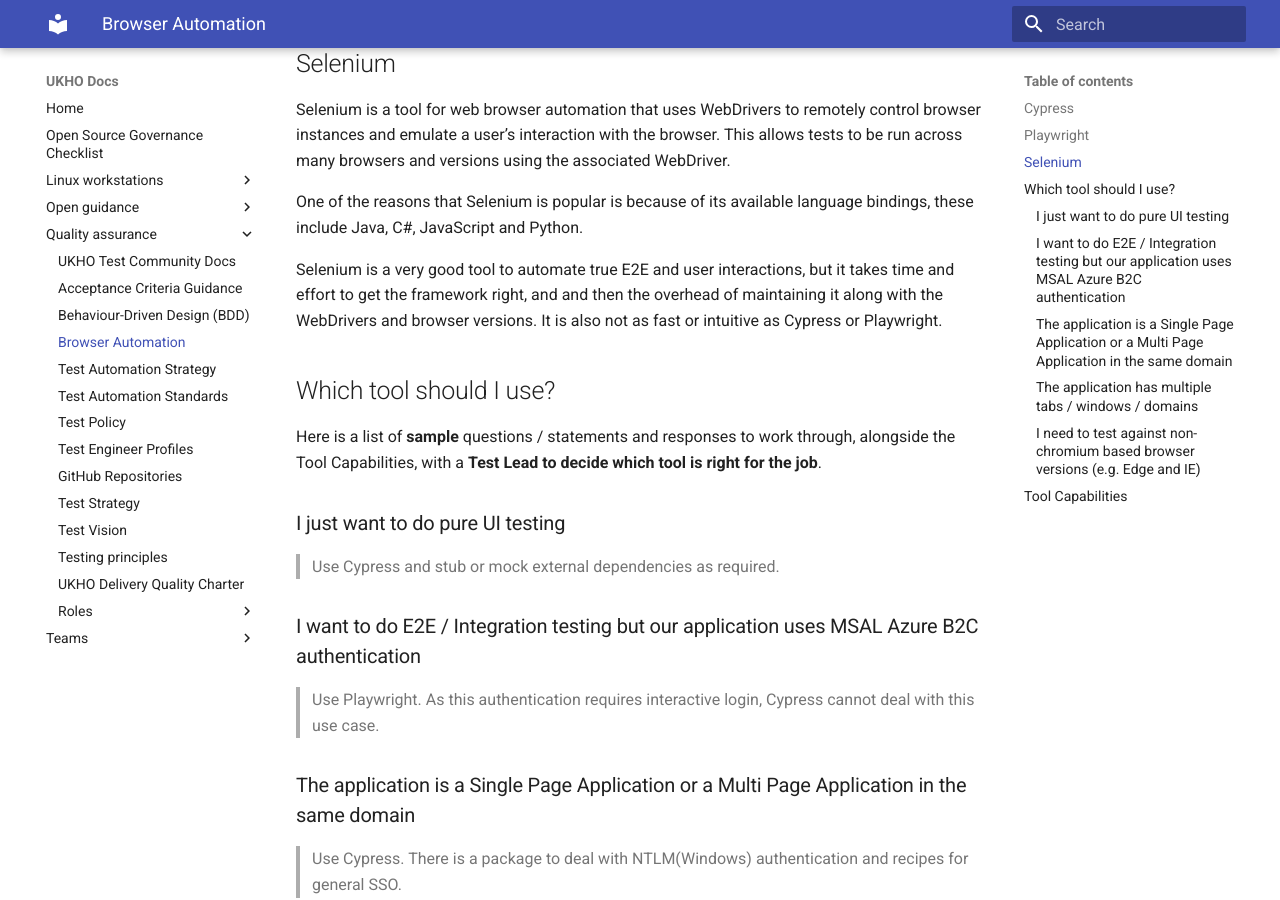
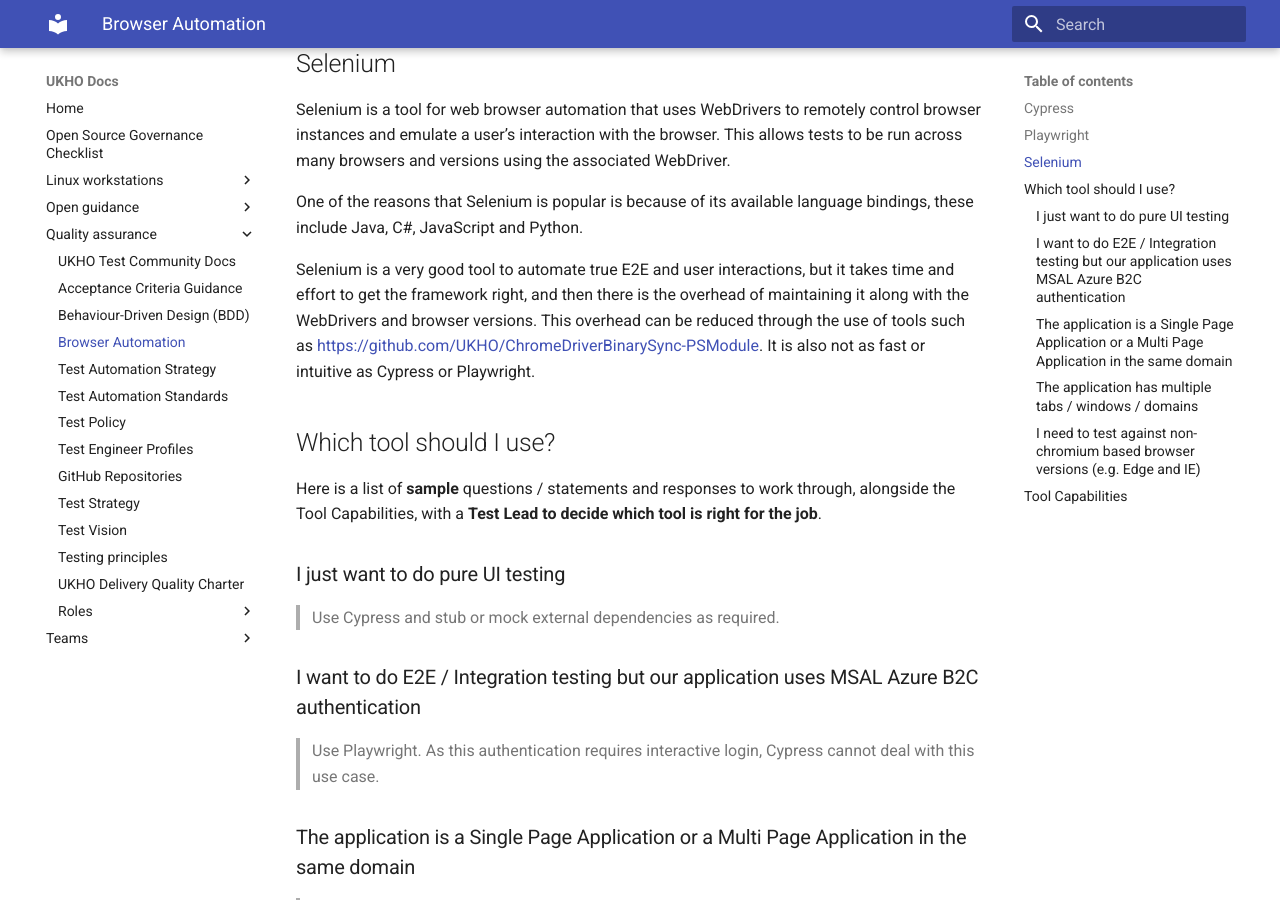
Before and after one commit to UKHO/docs, an MkDocs documentation site: the page built from docs/quality-assurance/browser-automation.md, in a window 1280 px wide and 900 px high, scrolled down 1271 px. Built offline with MkDocs 1.6.1 and Material for MkDocs 9.7.7, drawn with Linux system fonts in a browser that asks for light colours.

Commit message:
added link to chromedriver sync module

```diff
--- a/docs/quality-assurance/browser-automation.md
+++ b/docs/quality-assurance/browser-automation.md
@@ -28,7 +28,8 @@ Selenium is a tool for web browser automation that uses WebDrivers to remotely c
 
 One of the reasons that Selenium is popular is because of its available language bindings, these include Java, C#, JavaScript and Python.
 
-Selenium is a very good tool to automate true E2E and user interactions, but it takes time and effort to get the framework right, and and then the overhead of maintaining it along with the WebDrivers and browser versions. It is also not as fast or intuitive as Cypress or Playwright.
+Selenium is a very good tool to automate true E2E and user interactions, but it takes time and effort to get the framework right, and then there is the overhead of maintaining it along with the WebDrivers and browser versions. This overhead can be reduced through the use of tools such as <https://github.com/UKHO/ChromeDriverBinarySync-PSModule>.
+It is also not as fast or intuitive as Cypress or Playwright.
 
 ## Which tool should I use?
 
```
